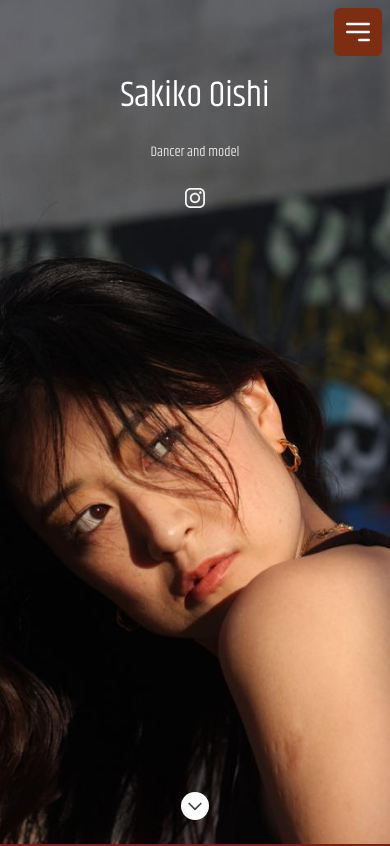
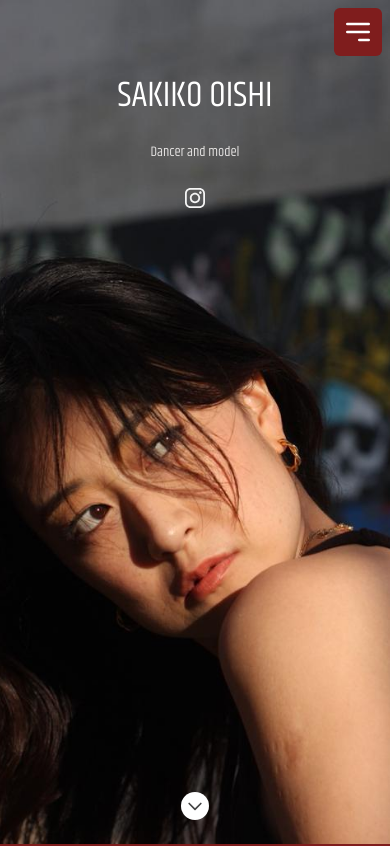
Before and after one commit to VivienIngrams/Sakiko, a Next.js app: page / in a window 390 px wide. Shown: the top 846 px of the page. Built offline with nearby package versions, Linux system fonts and the light colour scheme.

Commit message:
A little styling

```diff
--- a/src/components/Sections/Header.tsx
+++ b/src/components/Sections/Header.tsx
@@ -70,7 +70,7 @@
       <>
         <button
           aria-label="Menu Button"
-          className="fixed top-2 right-2 z-40 rounded-md bg-orange-900 p-2 ring-offset-gray-800/60 hover:bg-orange-400 focus:outline-none focus:ring-0 focus-visible:ring-2 focus-visible:ring-orange-500 focus-visible:ring-offset-2 sm:hidden"
+          className="fixed top-2 right-2 z-40 rounded-md bg-red-900 p-2 ring-offset-gray-800/60 hover:bg-orange-400 focus:outline-none focus:ring-0 focus-visible:ring-2 focus-visible:ring-orange-500 focus-visible:ring-offset-2 sm:hidden"
           onClick={toggleOpen}>
           <MenuAlt3Icon className="h-8 w-8 text-white" />
           <span className="sr-only">Open sidebar</span>
--- a/src/data/data.tsx
+++ b/src/data/data.tsx
@@ -43,7 +43,7 @@
  * Page meta data
  */
 export const homePageMeta: HomepageMeta = {
-  title: 'Sakiko Oishi',
+  title: 'SAKIKO OISHI',
   description: 'Sakiko Oishi, dancer and model portfolio site',
 };
 
@@ -66,7 +66,7 @@
  */
 export const heroData: Hero = {
   imageSrc: heroImage,
-  name: `Sakiko Oishi`,
+  name: `SAKIKO OISHI`,
   description: (
     <>
       <p className="prose-sm text-stone-200 sm:prose-base lg:prose-lg">Dancer and model</p>
```
